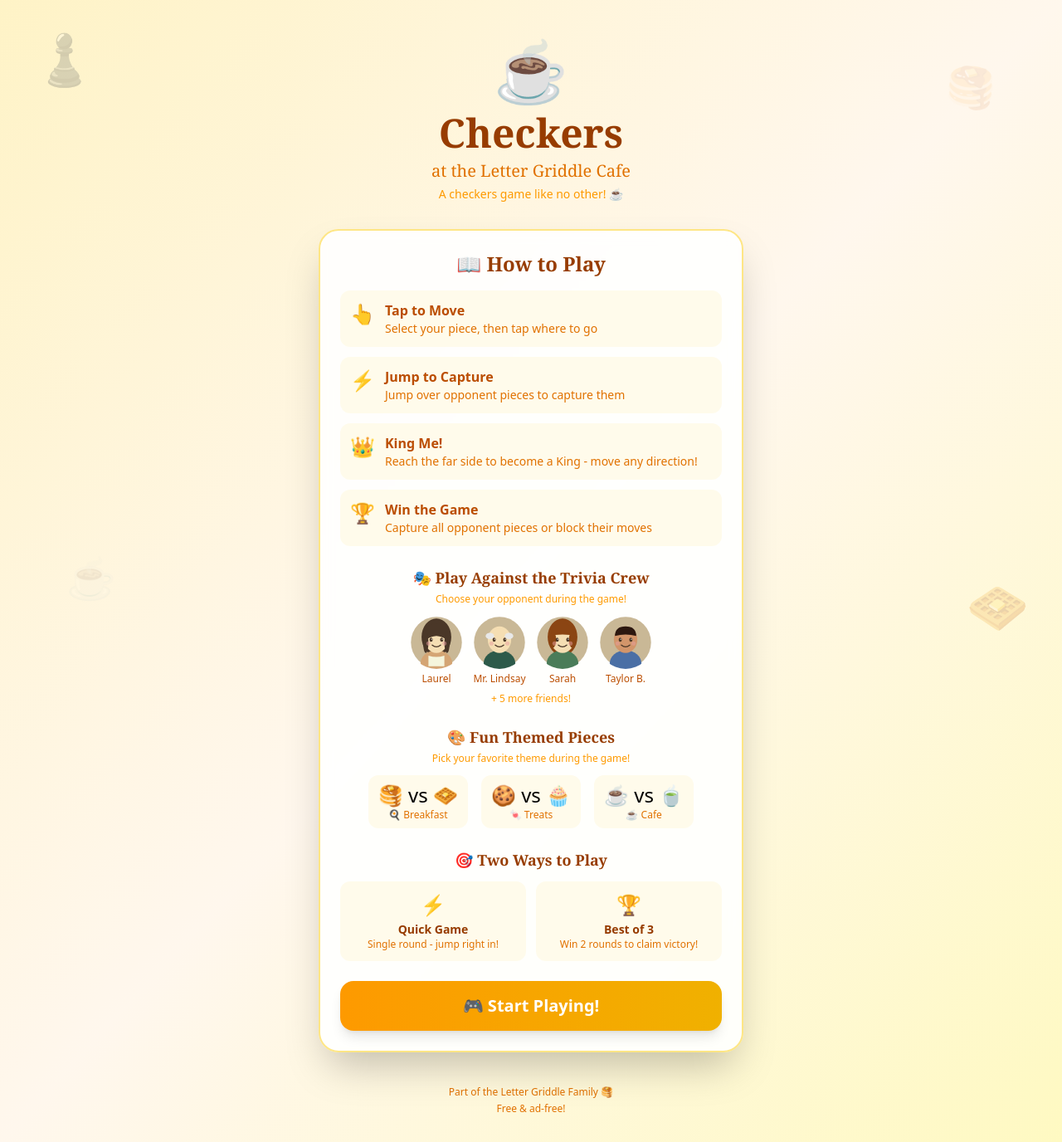
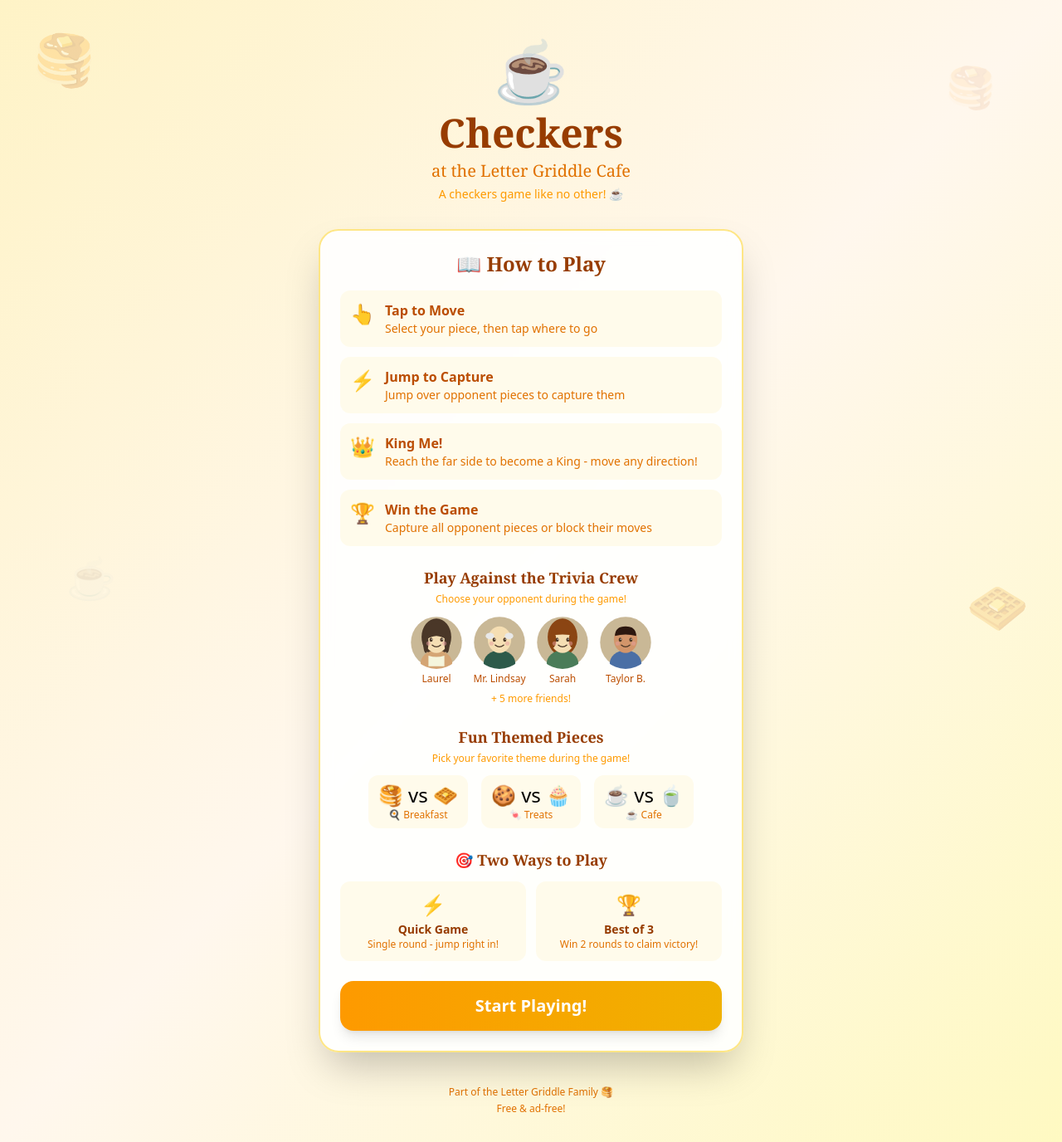
Before and after one commit to lauriegriddle/griddle-game, a Next.js app: page /checkers in a window 1280 px wide. Shown: the whole page at 83% size. Built offline with nearby package versions, Linux system fonts and the light colour scheme.

Commit message:
Remove emojis from how to play and game

```diff
--- a/app/checkers/page.js
+++ b/app/checkers/page.js
@@ -721,7 +721,7 @@ const CheckersGame = () => {
     const emoji = matchWinner === 'player' ? '🏆' : '🎮';
     const pieceEmoji = currentTheme.player.emoji;
 
-    const shareText = `☕️ Checkers at the Cafe ${emoji}
+    const shareText = `Checkers at the Cafe ${emoji}
 ${result} vs ${opponent.name}
 ${pieceEmoji} Theme: ${currentTheme.name}
 Captures: ${capturesThisGame.player}
@@ -843,7 +843,7 @@ Part of the Letter Griddle Family 🥞`;
     return (
       <div className="min-h-screen bg-gradient-to-br from-amber-100 via-orange-50 to-yellow-100 p-4 relative overflow-hidden">
         {/* Decorative elements */}
-        <div className="fixed top-10 left-10 text-6xl opacity-10 animate-pulse">♟️</div>
+        <div className="fixed top-10 left-10 text-6xl opacity-10 animate-pulse">🥞</div>
         <div className="fixed top-20 right-20 text-5xl opacity-10">🥞</div>
         <div className="fixed bottom-20 left-20 text-5xl opacity-10">☕</div>
         <div className="fixed bottom-10 right-10 text-6xl opacity-10 animate-pulse">🧇</div>
@@ -907,7 +907,7 @@ Part of the Letter Griddle Family 🥞`;
             {/* Choose Opponent Preview */}
             <div className="mb-6">
               <h3 className="text-lg font-bold text-amber-800 mb-1 text-center" style={{fontFamily: 'Georgia, serif'}}>
-                🎭 Play Against the Trivia Crew
+                 Play Against the Trivia Crew
               </h3>
               <p className="text-center text-amber-500 text-xs mb-3">Choose your opponent during the game!</p>
               <div className="flex justify-center gap-3 flex-wrap">
@@ -924,7 +924,7 @@ Part of the Letter Griddle Family 🥞`;
             {/* Theme Preview */}
             <div className="mb-6">
               <h3 className="text-lg font-bold text-amber-800 mb-1 text-center" style={{fontFamily: 'Georgia, serif'}}>
-                🎨 Fun Themed Pieces
+                 Fun Themed Pieces
               </h3>
               <p className="text-center text-amber-500 text-xs mb-3">Pick your favorite theme during the game!</p>
               <div className="flex justify-center gap-4">
@@ -961,7 +961,7 @@ Part of the Letter Griddle Family 🥞`;
               onClick={() => setGameStarted(true)}
               className="w-full bg-gradient-to-r from-amber-500 to-yellow-500 hover:from-amber-600 hover:to-yellow-600 text-white py-4 rounded-2xl font-bold text-xl shadow-lg transition-all transform hover:scale-105 active:scale-95"
             >
-              🎮 Start Playing!
+               Start Playing!
             </button>
           </div>
 
@@ -990,7 +990,7 @@ Part of the Letter Griddle Family 🥞`;
   return (
     <div className="min-h-screen bg-gradient-to-br from-amber-50 via-yellow-50 to-orange-50 p-4 relative overflow-hidden">
       {/* Decorative background emojis */}
-      <div className="fixed top-4 left-4 text-4xl opacity-20">♟️</div>
+      <div className="fixed top-4 left-4 text-4xl opacity-20">☕️</div>
       <div className="fixed top-4 right-4 text-4xl opacity-20">🥞</div>
       <div className="fixed bottom-4 left-4 text-4xl opacity-20">☕</div>
       <div className="fixed bottom-4 right-4 text-4xl opacity-20">🎲</div>
@@ -1042,9 +1042,9 @@ Part of the Letter Griddle Family 🥞`;
         {/* Header */}
         <div className="text-center mb-4">
           <h1 className="text-2xl md:text-3xl font-bold text-amber-800" style={{fontFamily: 'Georgia, serif'}}>
-             ☕️ Checkers at the Cafe
+             Checkers at the Cafe
           </h1>
-          <p className="text-amber-600 text-sm">A Letter Griddle Game 🥞</p>
+          <p className="text-amber-600 text-sm">A Letter Griddle Game</p>
         </div>
 
         {/* Game controls */}
@@ -1200,7 +1200,7 @@ Part of the Letter Griddle Family 🥞`;
 
         {/* Instructions */}
         <div className="mt-4 text-center text-sm text-amber-700 bg-amber-50 rounded-xl p-3">
-          <p className="font-semibold">♟️ Click your piece, then click where to move!</p>
+          <p className="font-semibold"> Click your piece, then click where to move!</p>
           {showHints && (
             <p className="text-xs mt-1 text-amber-600">
               🟢 Green = valid move | 🔴 Red = capture (required!)
```
